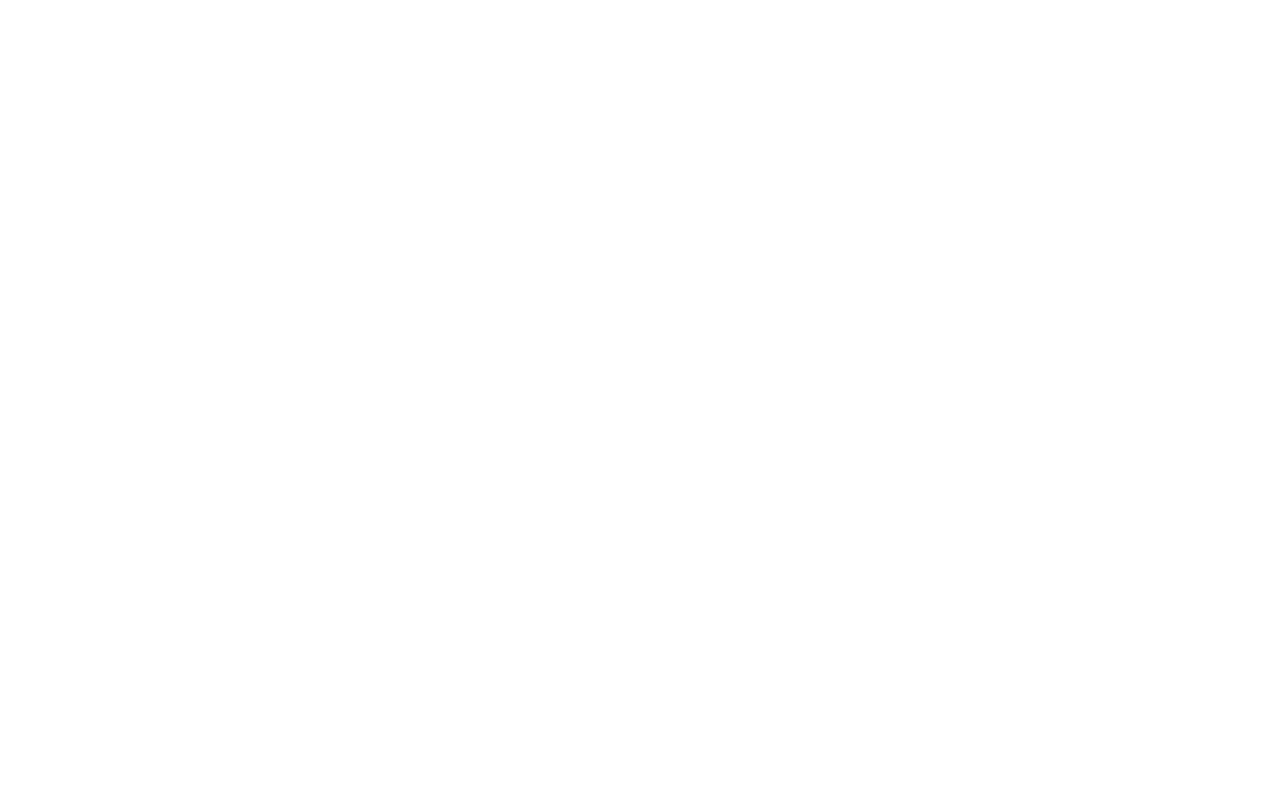
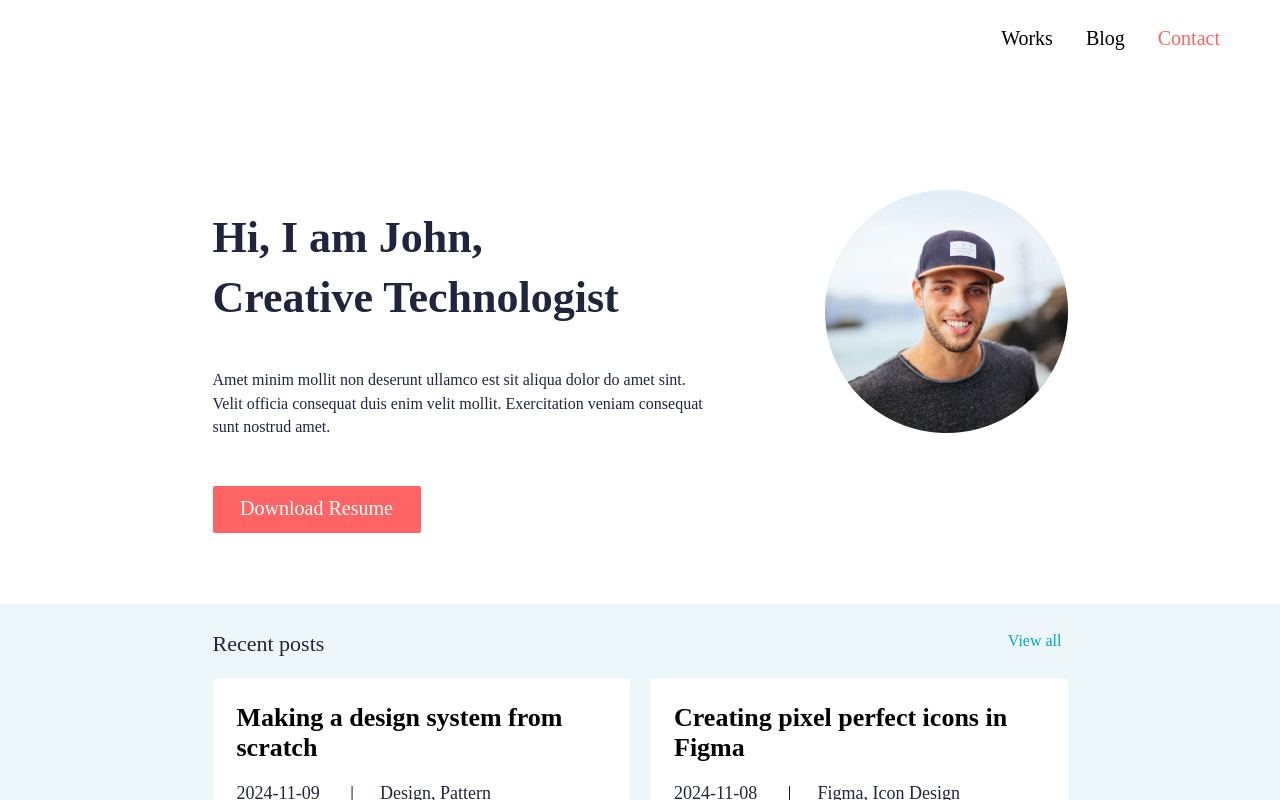
Before and after one commit to zakhar1996/Portfolio-UI-WEB, a React (Create React App) app: page / in a window 1280 px wide. Shown: the top 800 px of the page. Built offline with nearby package versions, Linux system fonts and the light colour scheme.

Commit message:
Initial commit

```diff
--- a/package.json
+++ b/package.json
@@ -1,5 +1,4 @@
 {
-  "homepage": "https://zakhar1996.github.io/Portfolio-UI-WEB",
   "name": "portfolio-ui",
   "version": "0.1.0",
   "private": true,
--- a/src/App.js
+++ b/src/App.js
@@ -9,26 +9,22 @@
 import WorkDetail from './work/WorkDetail';
 import Footer from './components/Footer/Footer';
 
+
 const App = () => {
   const location = useLocation(); // Отримуємо поточний шлях
-
-  // Список шляхів, на яких не потрібно відображати Header
-  const excludedPaths = [
-    '/all-blogs',
-    '/works',
-    '/blog',
-    '/works/:id',
-    '/blog/:id'
-  ];
-
-  // Перевіряємо, чи поточний шлях в списку виключених
-  const isExcludedPath = excludedPaths.some(path => location.pathname.startsWith(path));
 
   return (
     <div>
       <NavigationMenu />
-      {/* Відображаємо Header тільки на певних сторінках */}
-      {!isExcludedPath && <Header />}
+      {/* Відображаємо Header тільки на головній сторінці та індивідуальних блогах */}
+      {!(
+  location.pathname === '/all-blogs' ||
+  location.pathname === '/works' ||
+  location.pathname.startsWith('/works/') ||
+  location.pathname.startsWith('/blog/')
+) && <Header />}
+
+
 
       <main>
         <Routes>
@@ -36,14 +32,12 @@
           <Route path="/" element={<><BlogHome /><WorkPage /></>} />
           <Route path="/all-blogs" element={<AllBlogs />} />
           <Route path="/blog/:id" element={<Blog />} />
-
-          {/* Маршрути для робіт */}
           <Route path="/works" element={<WorkPage />} /> {/* Одна компонента для частини вакансій та всіх вакансій */}
           <Route path="/works/:id" element={<WorkDetail />} /> {/* Деталі конкретної вакансії */}
         </Routes>
+        <Footer/>
       </main>
 
-      <Footer />
     </div>
   );
 };
--- a/src/components/Blog/AllBlogs.jsx
+++ b/src/components/Blog/AllBlogs.jsx
@@ -7,7 +7,7 @@
 
   useEffect(() => {
     // Завантаження даних з blog.json
-    fetch("/blog.json")
+    fetch(process.env.PUBLIC_URL + "/blog.json")
       .then((response) => response.json())
       .then((data) => setBlogs(data))
       .catch((error) => console.log(error));
--- a/src/components/Blog/BlogHome.jsx
+++ b/src/components/Blog/BlogHome.jsx
@@ -8,7 +8,7 @@
 
   useEffect(() => {
     // Завантаження даних з blog.json
-    fetch('/blog.json')
+    fetch(process.env.PUBLIC_URL + '/blog.json')
       .then(response => response.json())
       .then(data => setBlogs(data))
       .catch(error => console.log(error));
--- a/src/index.js
+++ b/src/index.js
@@ -2,13 +2,13 @@
 import ReactDOM from 'react-dom/client';
 import './index.css';
 import App from './App';
-import { BrowserRouter } from 'react-router-dom';
+import { HashRouter } from 'react-router-dom'; // Замініть BrowserRouter на HashRouter
 
 const root = ReactDOM.createRoot(document.getElementById('root'));
 root.render(
   <React.StrictMode>
-    <BrowserRouter basename="/Portfolio-UI-WEB">
+    <HashRouter> {/* Використовуємо HashRouter замість BrowserRouter */}
       <App />
-    </BrowserRouter>
+    </HashRouter>
   </React.StrictMode>
 );
--- a/src/work/WorkPage.jsx
+++ b/src/work/WorkPage.jsx
@@ -7,7 +7,7 @@
   const location = useLocation();
 
   useEffect(() => {
-    fetch("./works.json")
+    fetch(process.env.PUBLIC_URL + "/works.json")
       .then((response) => response.json())
       .then((data) => setWorks(data))
       .catch((error) => console.error("Error", error));
```
